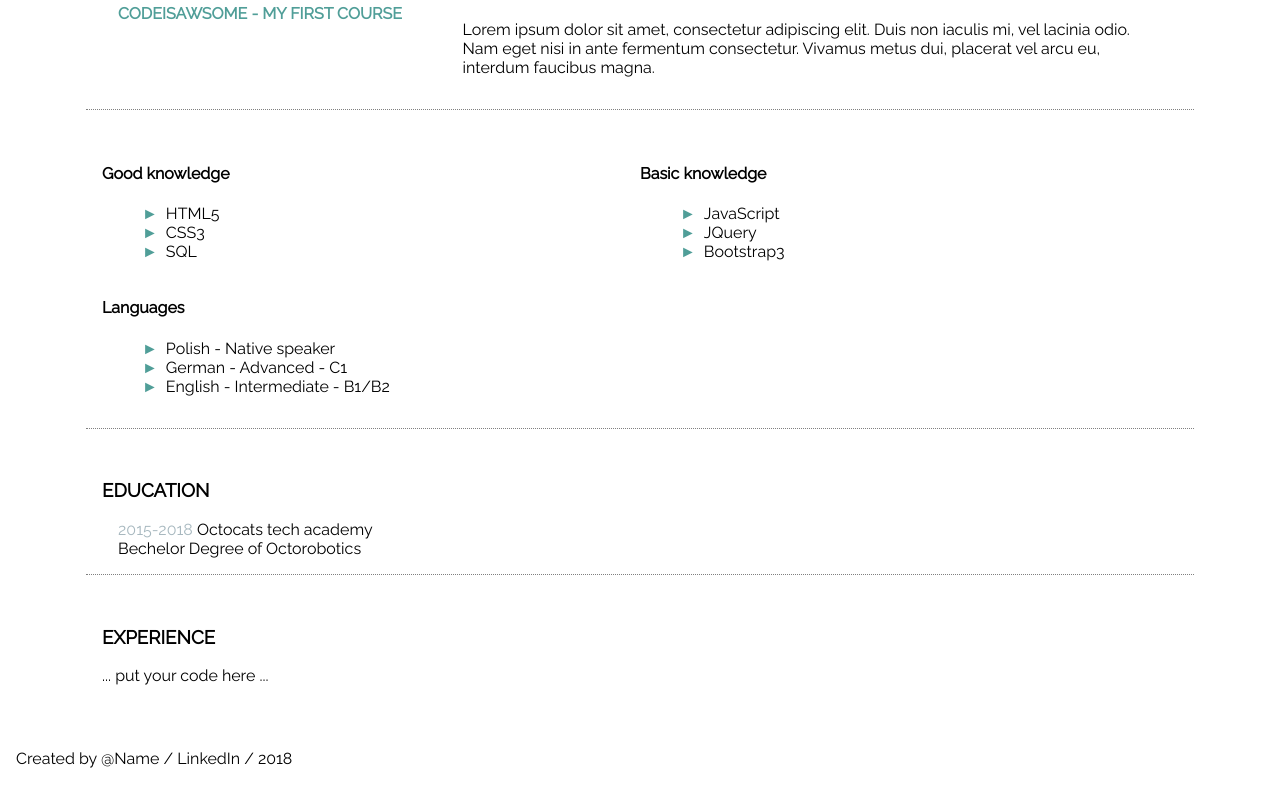
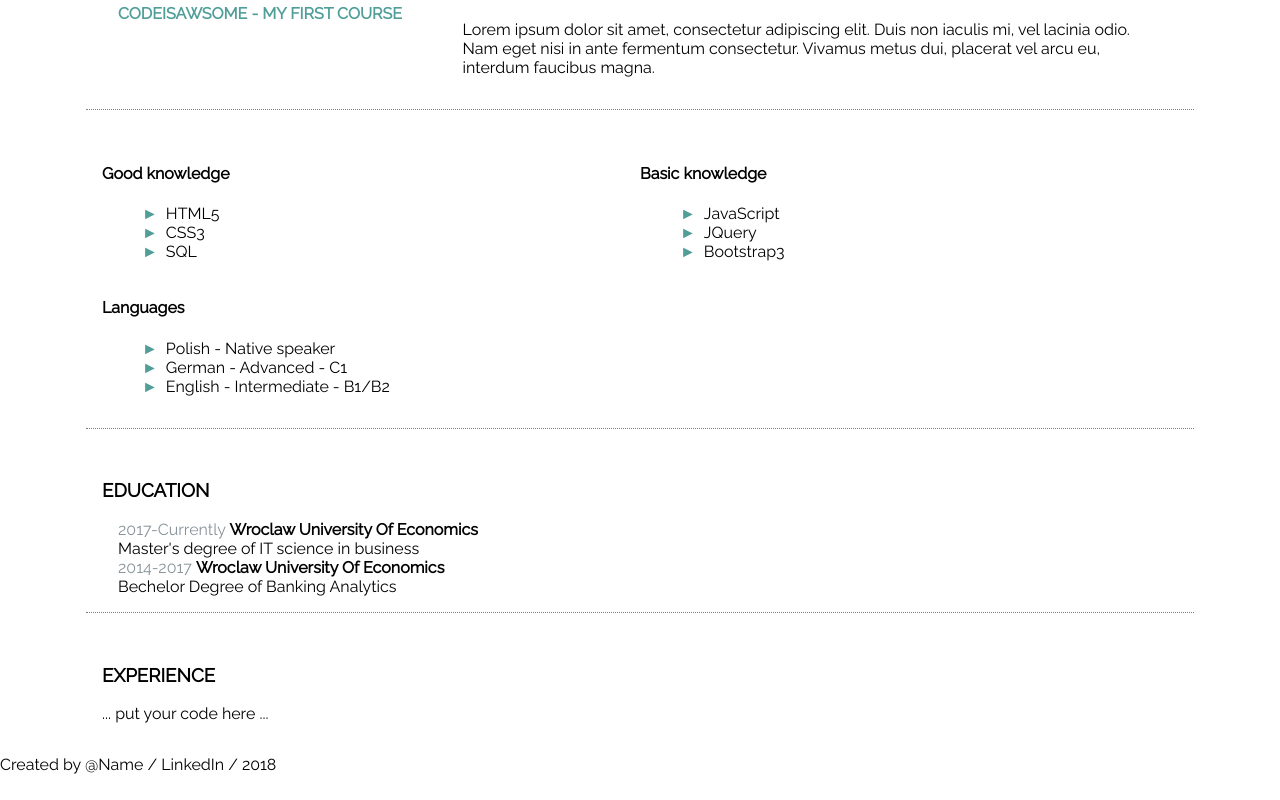
Before and after one commit to webmasterka/CV, a plain HTML site: page index.html in a window 1280 px wide. Shown: the part 527-1327 px from the top of the page. Drawn offline with Linux system fonts and the light colour scheme.

Commit message:
add education section

```diff
--- a/index.html
+++ b/index.html
@@ -68,10 +68,16 @@
 				<h3>Education</h3>
 	      <article>
 	        <div class='school'>
-	          <span>2015-2018</span> Octocats tech academy
+	          <span>2017-currently</span> <strong> Wroclaw University of Economics </strong>
 	        </div>
 	        <div class="descrition">
-	          Bechelor Degree of Octorobotics
+	          Master's degree of IT science in business
+	        </div>
+			<div class='school'>
+	          <span>2014-2017</span> <strong> Wroclaw University of Economics </strong>
+	        </div>
+	        <div class="descrition">
+	          Bechelor Degree of Banking Analytics
 	        </div>
 	      </article>
 			</section>
--- a/style.css
+++ b/style.css
@@ -119,9 +119,19 @@ ul > li:before {
 }
 
 
-.school span {
-  color: #A7B8BF;
+.school, .job-title {
+  text-transform: capitalize;
 }
+
+.school span, .job-title span {
+  color: #889499;
+  text-decoration: underline lowercase;
+}
+
+ul.job-description li:before{
+  content: "✔";
+  padding-right: 0.5em;
+  color: #509e98;
 
 footer {
  padding: 1em;
```
